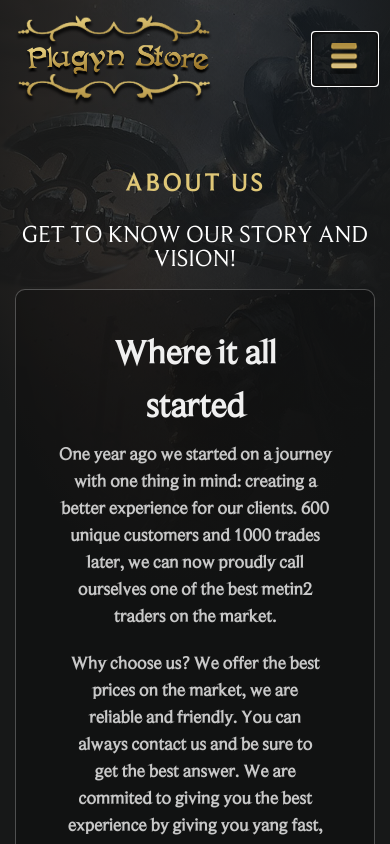
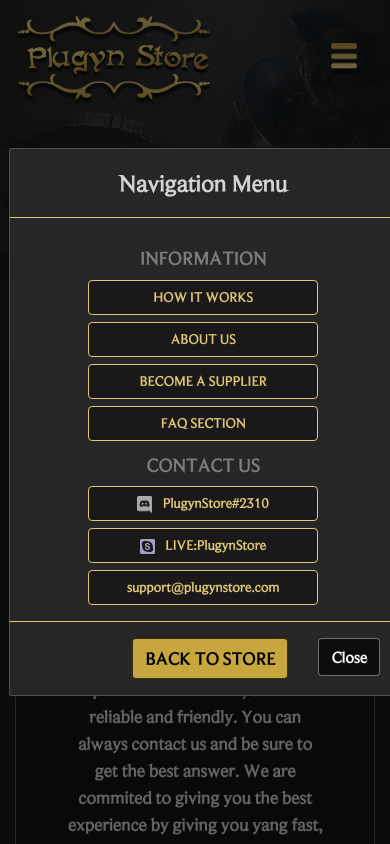
Before and after one commit to davidpetrea/ReactAppDevelopment, a React (Create React App) app in the folder plugyn-react/: page /about in a window 390 px wide. Both pictures are taken after a click on the button 344 px from the left and 58 px from the top of the page. Shown: the top 844 px of the page. Built offline with nearby package versions, Linux system fonts and the light colour scheme.

Commit message:
Mobile modal added

```diff
--- a/plugyn-react/src/App.css
+++ b/plugyn-react/src/App.css
@@ -187,7 +187,7 @@ button{
       font-family:"plugynCasual";
       height:44px;
       text-transform: uppercase;
-      color:white;
+      color:black;
       background-color:#b8994a;
       width:85%;
       font-size:20px;
@@ -264,12 +264,12 @@ button{
       font-family:"plugynCasual";
       height:80%;
       text-transform: uppercase;
-      color:white;
-      background-color:#b8994a;
-      border:1px solid #b8994a;
+      color:rgba(0,0,0,.85);
+      background-color:#d3af4d;
+      border:.5px solid rgba(255,255,255,.5);
       width:40%;
       font-size:16px;
-      font-weight: 700;
+      font-weight: 900;
       border-radius:3px;
       margin-bottom:24px;
       text-shadow:0 1px 1px rgba(0,0,0,.2);
@@ -469,7 +469,6 @@ button{
     padding-right:100px;
     padding-top:30px;
     padding-bottom:20px;
-
     border-top:1px solid #dfc777;
   }
 
@@ -597,6 +596,9 @@ button{
 
   .contact-button{
     margin-top:25px;
+
+
+
   }
 
 
@@ -743,6 +745,7 @@ button{
 
 .modal-close-button{
   font-family:"plugynCasual";
+  font-weight: 700;
   background-color:rgba(0,0,0,.65);
   border:0.5px solid rgba(255,255,255,.4);
 }
@@ -757,7 +760,66 @@ button{
 
 }
 
+/* MobileMenu */
 
+
+  .modal-90w{
+    width:100%
+    !important;
+
+
+  }
+
+  .menu-info-title{
+    margin-top:10px;
+  font-family:"plugynCasual";
+  color:rgba(255,255,255,.4);
+  font-weight:700;
+  font-size:19px;
+  }
+
+  .info-modal-button{
+    font-family:"plugynCasual";
+    color:#dfc777;
+    font-weight:700;
+    font-size:14px;
+    width:100%;
+    background-color:rgba(20, 18, 18, 0.65);
+    border:0.5px solid #dfc777;
+  }
+  .info-modal-button:hover{
+    background-color:rgba(61, 55, 55, 0.65);
+    border:0.5px solid #dfc777;
+  }
+
+  .modal-footer{
+    width:100%;
+    align-self:center;
+
+  }
+
+  .modal-button-60w{
+    width:60%;
+  }
+
+  .store-button{
+    width:100%;
+    background-color:#c7a63d;
+    font-family:"plugynCasual";
+    color:black;
+    font-weight:700;
+    font-size:18px;
+    border:1px solid rgba(0,0,0,0.7);
+
+  }
+
+
+  .store-button:hover{
+    background-color:#eed06e;
+    border:1px solid rgba(0,0,0,0.4);
+    color:black;
+
+  }
 
 
 /* Background */
@@ -865,12 +927,31 @@ button{
   .nav-item{
     display:none;
   }
+  .footer{
+    padding-right:10px;
+    padding-left:10px;
+  }
+  .footer-info-list{
+    margin-top:7px;
+  }
+  .footer-info-header{
+    margin-top:10px;
+  }
+  .footer-register-text{
+    margin-top:25px;
+  }
+
+
 
 }
 
-@media only screen and (min-width: 768px) {
+@media only screen and (min-width: 769px) {
 
     .mobile-header-button{
+      display:none;
+    }
+
+    .mobile-menu{
       display:none;
     }
 
--- a/plugyn-react/src/App.js
+++ b/plugyn-react/src/App.js
@@ -9,6 +9,7 @@ import HowItWorks from "./Components/HowItWorks"
 import About from "./Components/About"
 import FAQ from "./Components/FAQ"
 import ScrollToTop from "./Components/ScrollToTop"
+
 
 function App() {
   return (
--- a/plugyn-react/src/Components/Footer.js
+++ b/plugyn-react/src/Components/Footer.js
@@ -1,5 +1,5 @@
 import React from "react"
-
+import {Link} from 'react-router-dom'
 
 import FooterLogo from "../footerLogo.png"
 import DiscordLogo from "../discLogo.png"
@@ -9,21 +9,21 @@ class Footer extends React.Component{
     render() {
         return(
             <div className="container footer">
-                <div className="row">
-                    <div className="col-lg-3">
+                <div className="row justify-content-center">
+                    <div className="col-lg-3 col-12">
                         <img src={FooterLogo} className="footer-logo"></img>
                         <div className="copyright-text">Copyright &copy; Plugyn Store 2020</div>
                     </div>
-                    <div className="col-lg-3">
+                    <div className="col-lg-3 col-12 col-sm-12">
                         <div className="footer-info-header">INFORMATION</div>
                         <div className="footer-info-list">
-                            <div><a href="https://google.com" target="_blank">How it works</a></div>
-                            <div><a href="https://google.com" target="_blank">About Us</a></div>
-                            <div><a href="https://google.com" target="_blank">Terms & Rules</a></div>
-                            <div><a href="https://google.com" target="_blank">Become a Supplier</a></div>
+                            <Link to="/howitworks"><div><a href="https://google.com" target="_blank">How it works</a></div></Link>
+                            <Link to="/about"><div><a href="https://google.com" target="_blank">About Us</a></div></Link>
+                            <Link to="/faq"><div><a href="https://google.com" target="_blank">Become a Supplier</a></div></Link>
+                            <Link to="/faq"><div><a href="https://google.com" target="_blank">FAQ Section</a></div></Link>
                         </div>
                     </div>
-                    <div className="col-lg-3">
+                    <div className="col-lg-3 col-12">
                         <div className="footer-info-header">CONTACT US</div>
                         <div className="footer-info-list">
                             <div>
@@ -37,7 +37,7 @@ class Footer extends React.Component{
                             <div><a href="https://google.com" target="_blank">support@plugynstore.com</a></div>
                         </div>
                     </div>
-                    <div className="col-lg-2 footer-register-text align-self-center">
+                    <div className="col-lg-2 col-12 footer-register-text align-self-center">
                         All included here mentioned brand names are registered and property of the respective companies.
                     </div>
 
--- a/plugyn-react/src/Components/Header.js
+++ b/plugyn-react/src/Components/Header.js
@@ -3,17 +3,19 @@ import logo from '../Logopng.png'
 
 import {Link} from 'react-router-dom'
 import ContactModal from './ContactModal'
+import MobileMenuModal from './MobileMenuModal'
 
 class Header extends React.Component{
     constructor(props){
         super(props);
-        this.state={addModalShow: false}
+        this.state={addModalShow: false,addMenuModalShow:false}
     }
 
 
     render(){
 
         let addModalClose=() => this.setState({addModalShow:false});
+        let addMenuModalClose=() => this.setState({addMenuModalShow:false});
 
 
         return(
@@ -28,9 +30,11 @@ class Header extends React.Component{
                             </div>
                             <div className="col-1 offset-2 offset-sm-3 offset-md-6 col-lg-2 align-self-center mobile-header-button">
                                 <div className="header-buttons">
-                                    <button className="button-background">
-                                        <span className="menu-button"></span>
-                                    </button>
+
+                                        <button className="button-background" onClick={()=>this.setState({addMenuModalShow:true})}>
+                                            <span className="menu-button"></span>
+                                        </button>
+
                                 </div>
                             </div>
 
@@ -66,9 +70,15 @@ class Header extends React.Component{
                     </div>
                 </header>
                 <ContactModal
-                            show={this.state.addModalShow}
-                            onHide={addModalClose}
-                            />
+                    show={this.state.addModalShow}
+                    onHide={addModalClose}
+                 />
+
+                 <MobileMenuModal
+                    show={this.state.addMenuModalShow}
+                    onHide={addMenuModalClose}
+                 />
+
             </div>
         )
     }
--- a/plugyn-react/src/Components/HowContent.js
+++ b/plugyn-react/src/Components/HowContent.js
@@ -77,13 +77,13 @@ class HowContent extends React.Component{
                             4)	At this moment, we only accept offline paysafecards bought in Germany.
                             </div>
 
-                            <div className="col-lg-6 contact-button">
+                            <div className="col-lg-6 col-12 contact-button">
                                 <button className="button-5" onClick={()=>this.setState({addModalShow:true})}>
                                     CONTACT US
                                 </button>
 
                             </div>
-                            <div className="col-lg-6 contact-button">
+                            <div className="col-lg-6 col-12 contact-button">
                                 <Link to="/">
                                     <button className="button-5">
                                         BACK TO STORE
--- /dev/null
+++ b/plugyn-react/src/Components/MobileMenuModal.js
@@ -0,0 +1,139 @@
+import React from 'react'
+import { Modal, Button, Row, Col } from 'react-bootstrap'
+
+import {Link} from 'react-router-dom'
+
+import DiscordLogo from "../discLogo.png"
+import SkypeLogo from "../skypeLogo.png"
+
+
+class ContactModal extends React.Component {
+    constructor(props) {
+        super(props);
+    }
+
+
+    render() {
+        return (
+            <Modal
+                {...this.props}
+                size="md"
+                dialogClassName="modal-90w"
+                aria-labelledby="contained-modal-title-vcenter"
+                centered
+                className="contact-modal"
+            >
+                <Modal.Header className="modal-header-container">
+
+
+                    <Modal.Title id="contained-modal-title-vcenter" className="modal-header">
+                        <Row>
+                            <Col>Navigation Menu</Col>
+
+                        </Row>
+
+                    </Modal.Title>
+
+
+
+                </Modal.Header>
+
+
+
+
+                <Modal.Body className="modal-body-container">
+                    <div>
+
+                        <Row className="menu-info-title">
+                            <Col>INFORMATION</Col>
+                        </Row>
+                        <Row className="justify-content-center modal-buttons">
+                            <Link to="/howitworks"  className="modal-button-60w">
+                                <Button onClick={this.props.onHide} className="info-modal-button">
+
+                                    HOW IT WORKS
+                                </Button>
+                            </Link>
+                        </Row>
+                        <Row className="justify-content-center modal-buttons">
+                            <Link to="/about"  className="modal-button-60w">
+                                    <Button onClick={this.props.onHide} className="info-modal-button">
+
+                                        ABOUT US
+                                    </Button>
+                            </Link>
+                        </Row>
+                        <Row className="justify-content-center modal-buttons">
+                            <Link to="/about"  className="modal-button-60w">
+                                        <Button onClick={this.props.onHide} className="info-modal-button">
+
+                                            BECOME A SUPPLIER
+                                        </Button>
+                            </Link>
+                        </Row>
+                        <Row className="justify-content-center modal-buttons">
+                        <Link to="/faq"  className="modal-button-60w">
+                                        <Button onClick={this.props.onHide} className="info-modal-button">
+
+                                            FAQ SECTION
+                                        </Button>
+                            </Link>
+                        </Row>
+                        <Row className="menu-info-title">
+                            <Col>CONTACT US</Col>
+                        </Row>
+                        <Row className="justify-content-center modal-buttons">
+                            <div className="modal-button-60w">
+                                <Button className="info-modal-button" href="http://google.com">
+
+                                <img src={DiscordLogo} className="footer-contact-logo"></img>
+                                    PlugynStore#2310
+                                </Button>
+                            </div>
+
+                        </Row>
+                        <Row className="justify-content-center modal-buttons">
+                             <div className="modal-button-60w">
+                                <Button className="info-modal-button">
+                                <img src={SkypeLogo} className="footer-contact-logo"></img>
+                                    LIVE:PlugynStore
+                                </Button>
+                            </div>
+                        </Row>
+                        <Row className="justify-content-center modal-buttons">
+                            <div className="modal-button-60w">
+                                 <Button className="info-modal-button">support@plugynstore.com</Button>
+                            </div>
+                        </Row>
+
+                    </div>
+                </Modal.Body>
+
+
+
+                <Modal.Footer className="modal-footer-container">
+                    <Row className="justify-content-center">
+                         <Link to="/">
+                             <Col>
+                                <Button onClick={this.props.onHide} className="store-button">BACK TO STORE</Button>
+                            </Col>
+                         </Link>
+
+
+                        <Col>
+                            <Button onClick={this.props.onHide} className="modal-close-button">Close</Button>
+                        </Col>
+
+                    </Row>
+
+                </Modal.Footer>
+
+
+
+            </Modal>
+        )
+    }
+}
+
+
+export default ContactModal
```
